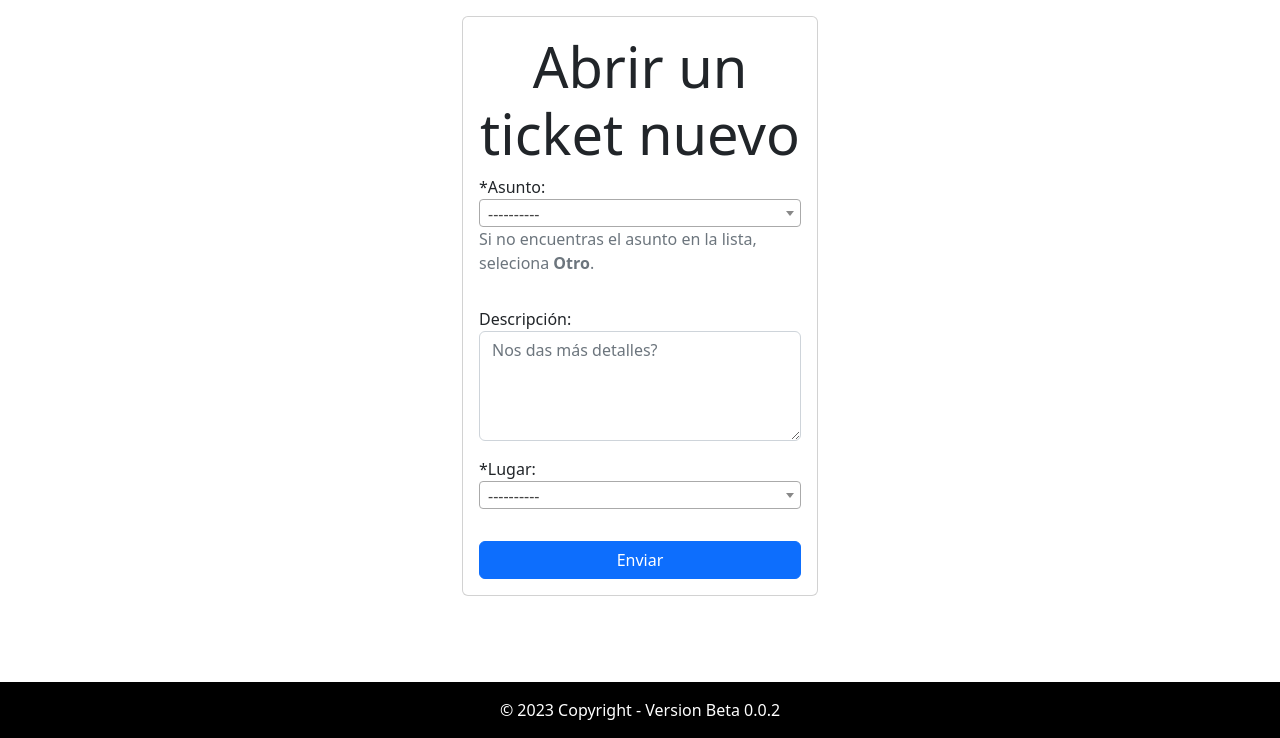
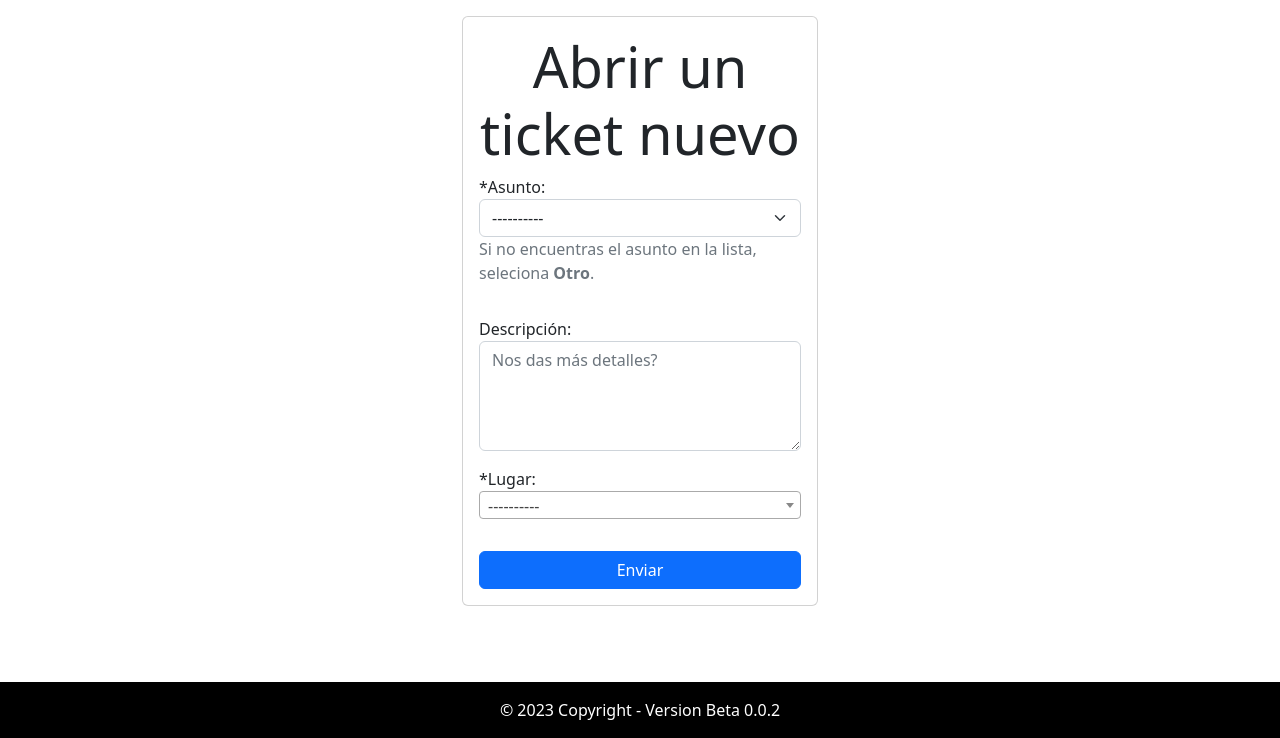
Before and after one commit to ldxsoria/smti, a Django app: page /ticket/create in a window 1280 px wide. Shown: the part 62-800 px from the top of the page. Run offline with Django 4.2, Linux system fonts and the light colour scheme; the visitor is signed in with stand-in values (Sample User, id 1); data that the repository does not hold is empty; some libraries are stand-ins or nearby versions; some web fonts are replaced.

Commit message:
BUG create_ticket detectado

```diff
--- a/docker_django/myapp/models.py
+++ b/docker_django/myapp/models.py
@@ -46,7 +46,7 @@ class Asunto(models.Model):
     created_by = models.ForeignKey(User, on_delete=models.CASCADE, null=True, blank=True)
 
     def __str__(self):
-        return self.desc
+        return f'{self.desc}'
 
 class EstadosTicket(models.Model):
     estado = models.SmallIntegerField(primary_key=True)
--- a/docker_django/myapp/templates/tickets/create_ticket.html
+++ b/docker_django/myapp/templates/tickets/create_ticket.html
@@ -9,13 +9,9 @@
     <script>
     $(document).ready(function()
         {
-            $('#selectJS').select2()
-        });
-    </script>
-    <script>
-    $(document).ready(function()
-        {
-            $('#selectJS2').select2()
+            $('#areaS2').select2()
+            // $('#asuntoS2').select2()
+
         });
     </script>
     {# END SEARCH #}
@@ -48,29 +44,21 @@
                 {% endif %}
                 <div class="mb-3">
                     <label for="asunto">*Asunto:</label>
-                    <select type="search" id="selectJS2"  name='asunto' class="form-select" aria-label="Default select example">
+                    <select id="asuntoS2"  name='asunto' class="form-select" aria-label="Default select example">
                         <option selected disabled>----------</option>
                         {% for opcion in asuntos %}
                         <option value={{opcion.id}} id={{opcion.id}}>{{opcion.desc}}</option>
                         {% endfor %}
                       </select>
                       <p class="text-secondary">Si no encuentras el asunto en la lista, seleciona <strong>Otro</strong>.</p>
-                      {# ESTE ES EL MODAL PARA AGREGAR ASUNTOS #}
-
-                      {# END MODAL #}
                 </div>
-                <!-- <div class="mb-3">
-                    <label for="asunto_nuevo">Si no encuentras el asunto en la lista, ingresa uno</label>
-                    <input type="text" name="asunto" class="form-control" placeholder="Cuentanos que pas&oacute;?">
-                </div> -->
                 <div class="mb-3">
                     <label for="descripcion">Descripci&oacute;n:</label>
                     <textarea rows="4" type="text" name="descripcion" class="form-control" placeholder="Nos das m&aacute;s detalles?"></textarea>
                 </div>
                 <div class="mb-3">
                     <label for="lugar">*Lugar:</label>
-                    <!-- <input type="text" name="asunto" class="form-control" placeholder="En donde?"> -->
-                    <select id="selectJS"  name='lugar' class="form-select" aria-label="Default select example">
+                    <select id="areaS2"  name='lugar' class="form-select" aria-label="Default select example">
                         <option selected disabled>----------</option>
                         {% for area in areas %}
                         <option value={{area.cod_area}} id={{area.cod_area}}>{{area.descripcion}}</option>
```
